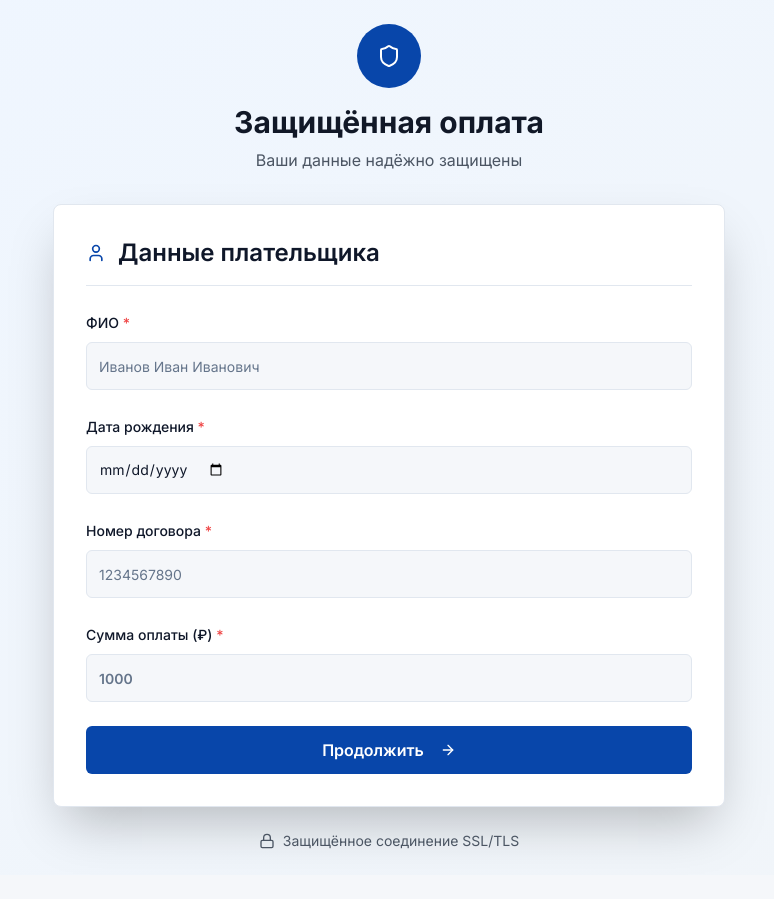
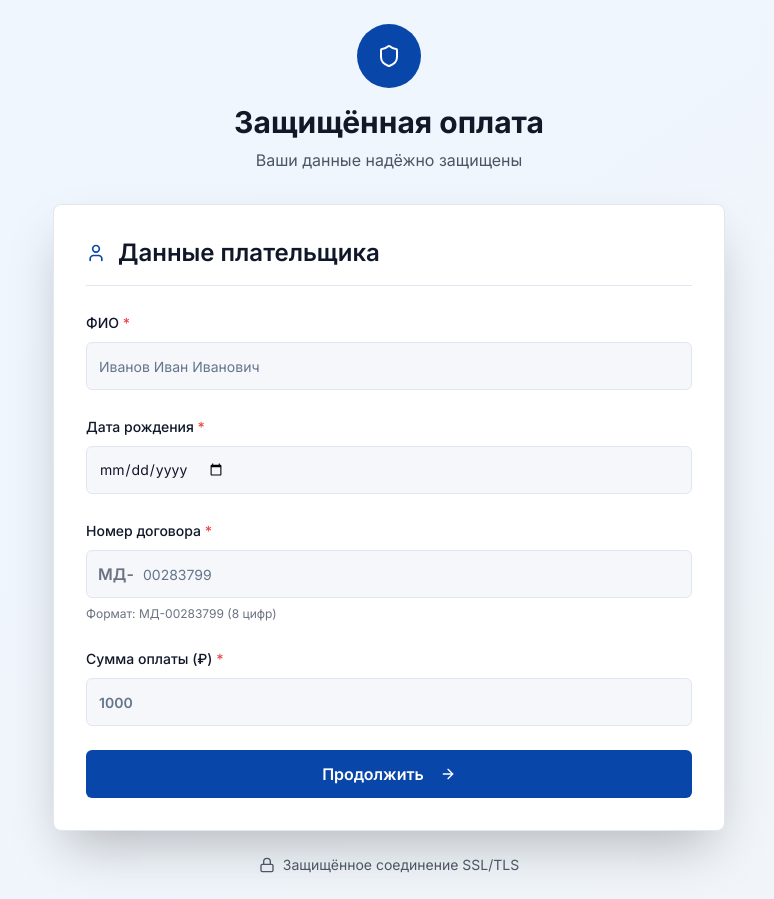
Before and after one commit to pr-poehali-dev/payment-form-creation, a React (Vite) app: page / in a window 1280 px wide. Shown: the whole page, without its empty margins (251-1025 px from the left). Before the commit the page ends 875 px from the top, so only its background shows below. Built offline with nearby package versions, Linux system fonts and the light colour scheme.

Commit message:
Обновление номера договора МД-00283799

```diff
--- a/src/pages/Index.tsx
+++ b/src/pages/Index.tsx
@@ -47,12 +47,26 @@ export default function Index() {
     }
   }, [step, timeLeft, toast]);
 
+  const handleContractNumberChange = (value: string) => {
+    const cleaned = value.replace(/[^\d]/g, '');
+    const limited = cleaned.slice(0, 8);
+    setFormData({ ...formData, contractNumber: limited });
+  };
+
   const handleFormSubmit = (e: React.FormEvent) => {
     e.preventDefault();
     if (!formData.fullName || !formData.birthDate || !formData.contractNumber || !formData.amount) {
       toast({
         title: "Заполните все поля",
         description: "Все поля обязательны для заполнения",
+        variant: "destructive",
+      });
+      return;
+    }
+    if (formData.contractNumber.length !== 8) {
+      toast({
+        title: "Некорректный номер договора",
+        description: "Номер должен содержать 8 цифр",
         variant: "destructive",
       });
       return;
@@ -139,7 +153,7 @@ ${receiptDate}
 
 Плательщик: ${formData.fullName}
 
-Номер договора: ${formData.contractNumber}
+Номер договора: МД-${formData.contractNumber}
 
 Способ оплаты: ${paymentMethod === "card" ? "Банковская карта" : "СБП"}
 
@@ -223,14 +237,21 @@ ${receiptDate}
                 <Label htmlFor="contractNumber">
                   Номер договора <span className="text-red-500">*</span>
                 </Label>
-                <Input
-                  id="contractNumber"
-                  placeholder="1234567890"
-                  value={formData.contractNumber}
-                  onChange={(e) => setFormData({ ...formData, contractNumber: e.target.value })}
-                  className="h-11 sm:h-12 text-base"
-                  required
-                />
+                <div className="relative">
+                  <div className="absolute left-3 top-1/2 -translate-y-1/2 text-gray-500 font-semibold text-base">
+                    МД-
+                  </div>
+                  <Input
+                    id="contractNumber"
+                    placeholder="00283799"
+                    value={formData.contractNumber}
+                    onChange={(e) => handleContractNumberChange(e.target.value)}
+                    className="h-11 sm:h-12 text-base pl-14"
+                    maxLength={8}
+                    required
+                  />
+                </div>
+                <p className="text-xs text-gray-500">Формат: МД-00283799 (8 цифр)</p>
               </div>
 
               <div className="space-y-2">
@@ -493,7 +514,7 @@ ${receiptDate}
                   </div>
                   <div className="flex justify-between py-2 border-b">
                     <span className="text-gray-600">Номер договора:</span>
-                    <span className="font-semibold">{formData.contractNumber}</span>
+                    <span className="font-semibold">МД-{formData.contractNumber}</span>
                   </div>
                   <div className="flex justify-between py-2 border-b">
                     <span className="text-gray-600">Способ оплаты:</span>
```
